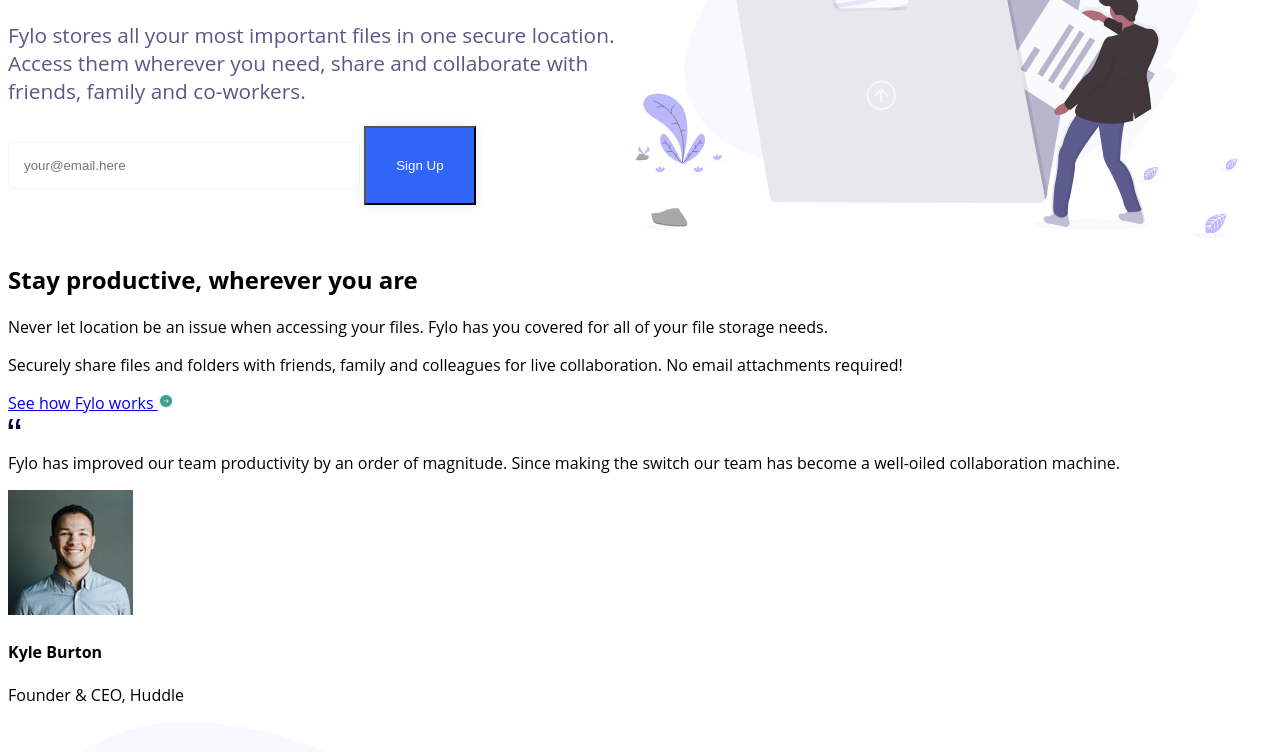
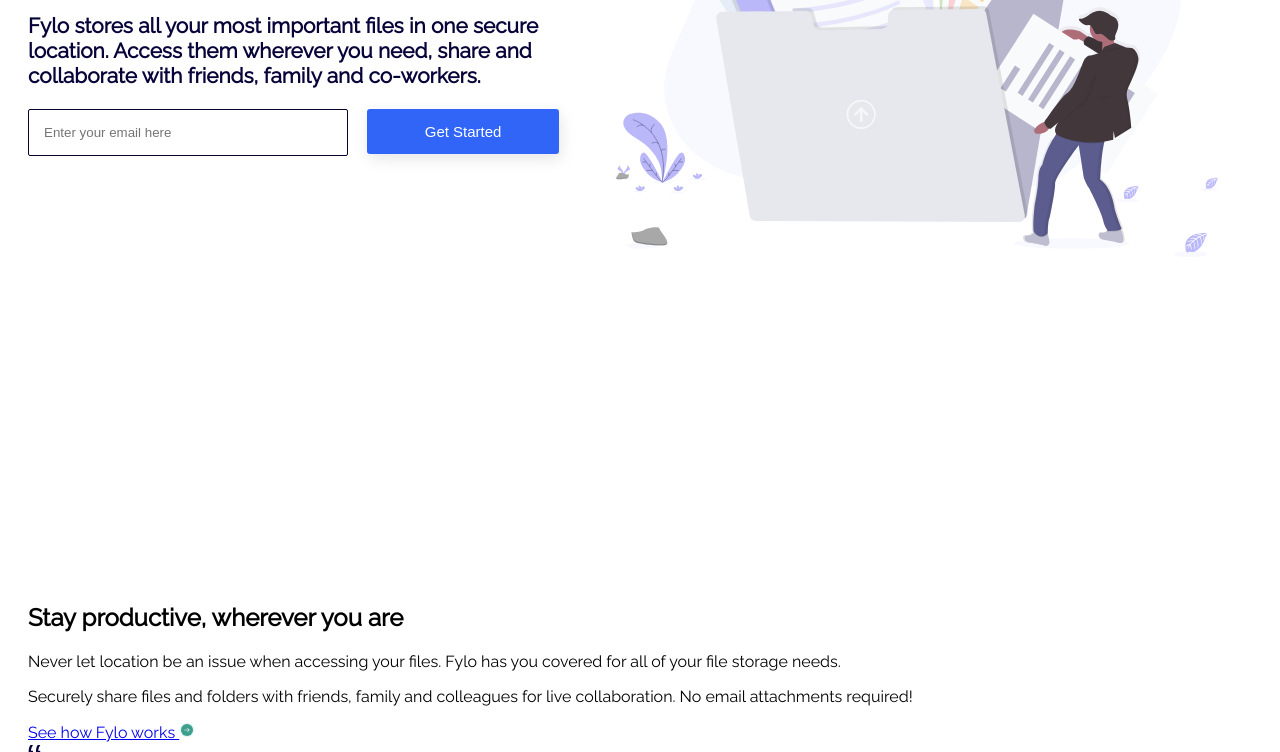
Before and after one commit to femicodes/fylo-frontendmentor, a plain HTML site: page index.html in a window 1280 px wide. Shown: the part 348-1100 px from the top of the page. Drawn offline with Linux system fonts and the light colour scheme.

Commit message:
more styling

```diff
--- a/index.html
+++ b/index.html
@@ -48,8 +48,8 @@
           Access them wherever you need, share and collaborate with friends, family and co-workers.</p>
         <form>
           <div class="sign-email">
-            <input type="email" name="email" id="email" placeholder="your@email.here" required>
-            <button>Sign Up</button>
+            <input type="email" name="email" id="email" placeholder="Enter your email here" required>
+            <button>Get Started</button>
           </div>
         </form>
       </div>
--- a/style.css
+++ b/style.css
@@ -1,5 +1,6 @@
 body {
-    font-family: 'Open Sans', sans-serif;
+    font-family: 'Raleway', sans-serif;
+    padding: 20px;
 }
 
 header {
@@ -28,17 +29,19 @@ header {
 
 .pitch-one {
     display: flex;
+    height: 100vh;
 }
 
 .main-pitch h1 {
-    font-weight: 700;
+    font-weight: bold;
 	font-size: 2.8em;
     color: hsl(243, 87%, 12%);
 }
 
 .main-pitch p {
-    color: hsl(238, 22%, 44%);
+    color: hsl(243, 87%, 12%);
     font-size: 1.3em;
+    font-weight: 600
 }
 
 .illustration-one img {
@@ -46,15 +49,21 @@ header {
 }
 
 .sign-email input {
-    border: 0.5px solid rgba(0,0,0,0.05);
+    border: 0.5px solid hsl(243, 83%, 9%);
     padding: 15px;
-    width: 20rem;
-    border-radius: 5px;
+    width: 18rem;
+    border-radius: 2px;
 }
 
 .sign-email button {
-    box-shadow: 0px 1px 10px rgba(0, 0, 0, 0.1);
+    box-shadow: 2px 5px 15px rgba(0, 0, 0, 0.1);
     color: white;
     background-color: hsl(224, 93%, 58%);
-    padding: 30px;
+    border: 2px solid hsl(224, 93%, 58%);
+    height: 2.8rem;
+    border-radius: 3px;
+    width: 12rem;
+    margin-left: 15px;
+
+    font-size: 15px;
 }
```
